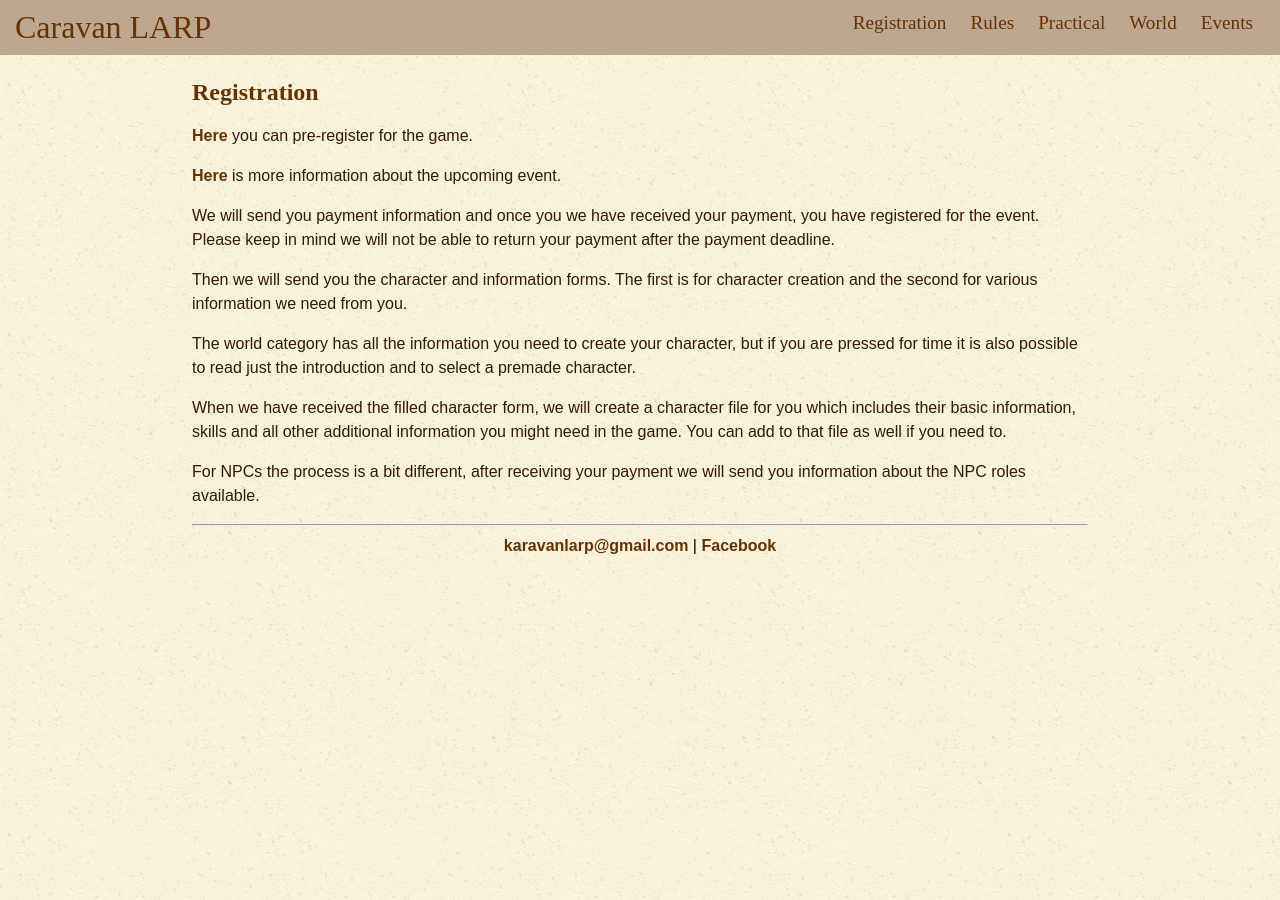
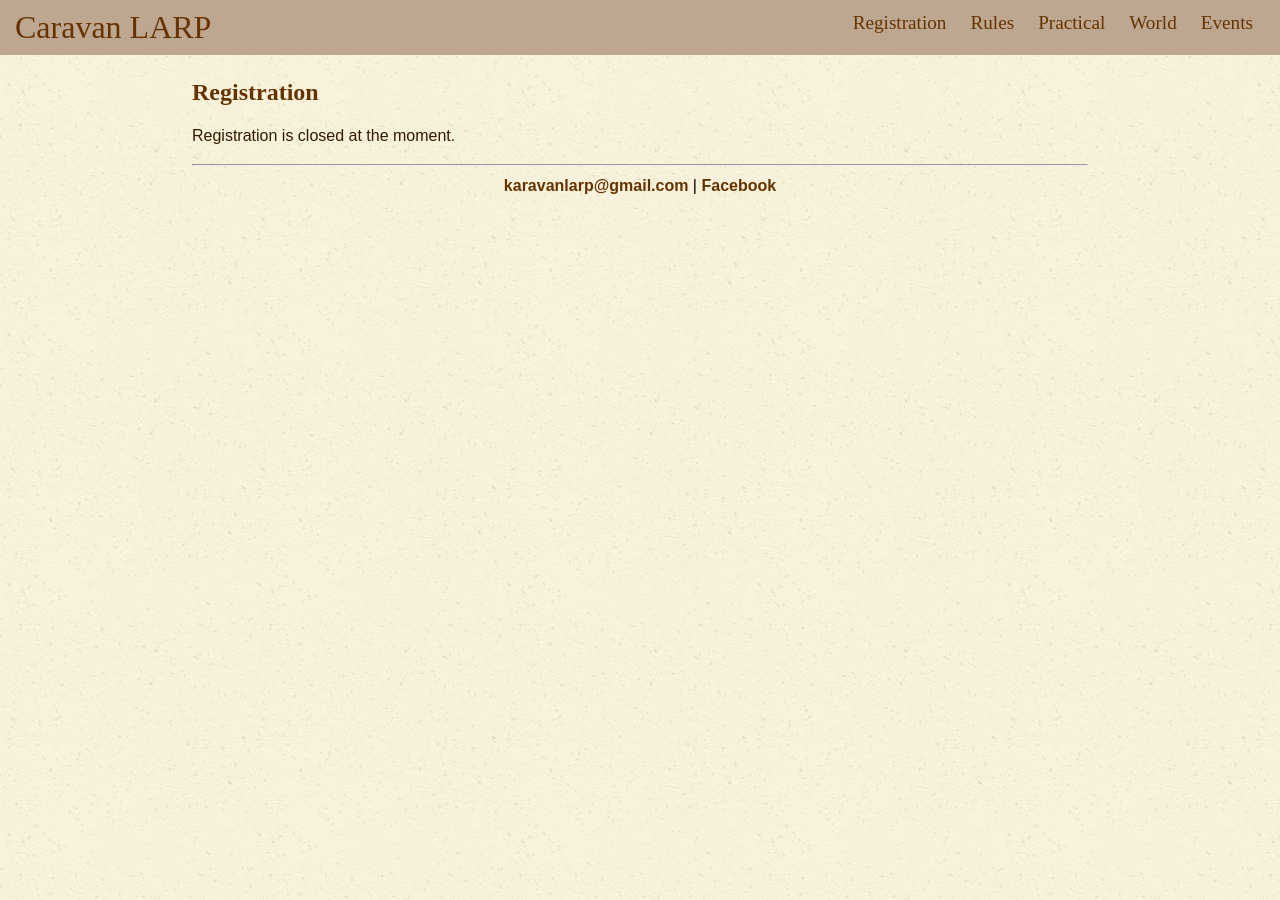
Before and after one commit to karavanlarp/karavanlarp.github.io, a Jekyll site: the page built from eng/reg/registration.md, in a window 1280 px wide. Built offline with Jekyll 4.4.1, drawn with Linux system fonts in a browser that asks for light colours; some web fonts are replaced.

Commit message:
close eng reg

```diff
--- a/eng/reg/registration.md
+++ b/eng/reg/registration.md
@@ -4,16 +4,4 @@ title: Registration
 ---
 ## Registration
 
-[Here](https://docs.google.com/forms/d/1rWLcxs9qTWRxCqIBn1W24DC5QsLv7UEQy56FUxnnlco) you can pre-register for the game.
-
-[Here](https://karavanlarp.github.io/eng/events/beginning.html) is more information about the upcoming event.
-
-We will send you payment information and once you we have received your payment, you have registered for the event. Please keep in mind we will not be able to return your payment after the payment deadline.
-
-Then we will send you the character and information forms. The first is for character creation and the second for various information we need from you.
-
-The world category has all the information you need to create your character, but if you are pressed for time it is also possible to read just the introduction and to select a premade character.
-
-When we have received the filled character form, we will create a character file for you which includes their basic information, skills and all other additional information you might need in the game. You can add to that file as well if you need to.
-
-For NPCs the process is a bit different, after receiving your payment we will send you information about the NPC roles available.
+Registration is closed at the moment.
```
